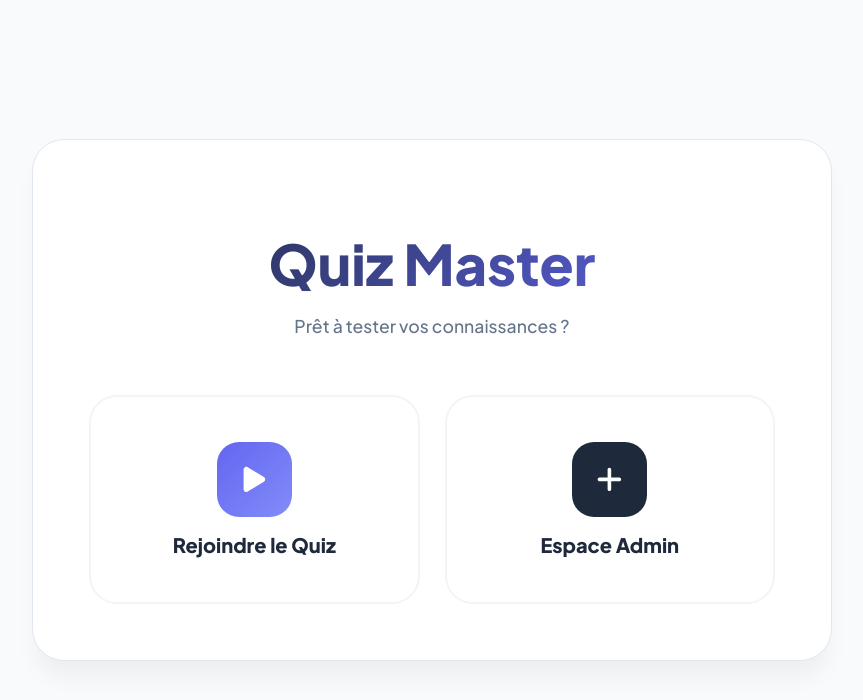
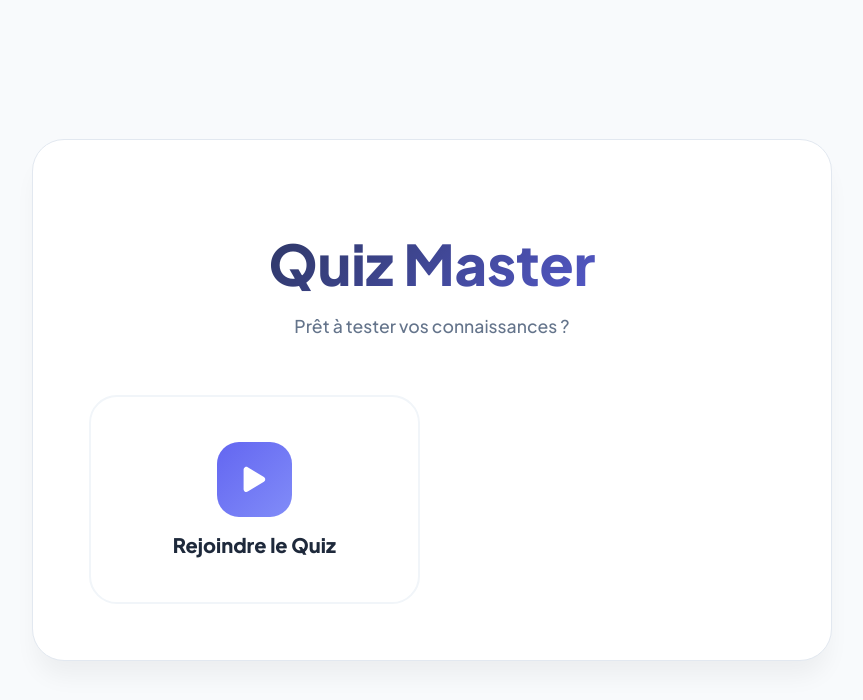
Before and after one commit to Torousseau/qcm-site, a React (Vite) app: page / in a window 1280 px wide. Shown: the top 700 px of the page, without its empty margins (208-1071 px from the left). Built offline with nearby package versions, Linux system fonts and the light colour scheme.

Commit message:
Retirer Espace Admin pour le moment

```diff
--- a/src/App.jsx
+++ b/src/App.jsx
@@ -135,10 +135,10 @@ const App = () => {
                         <div className="icon-circle"><FaPlay /></div>
                         <span>Rejoindre le Quiz</span>
                     </button>
-                    <button className="home-card create" onClick={() => setView('admin_auth')}>
-                        <div className="icon-circle"><FaPlus /></div>
-                        <span>Espace Admin</span>
-                    </button>
+                    {/*<button className="home-card create" onClick={() => setView('admin_auth')}>*/}
+                    {/*    <div className="icon-circle"><FaPlus /></div>*/}
+                    {/*    <span>Espace Admin</span>*/}
+                    {/*</button>*/}
                 </div>
             </div>
         );
```
